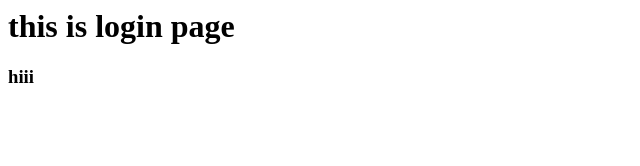
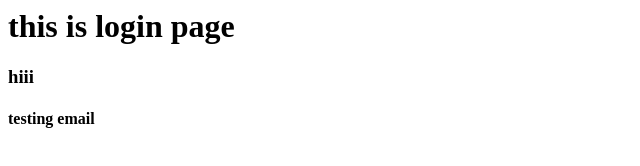
Before and after one commit to Mizba-Hub/demo-bloodbank-app, a plain HTML site: page login.html in a window 1280 px wide. Shown: the whole page, without its empty margins (0-640 px from the left). Drawn offline with Linux system fonts and the light colour scheme.

Commit message:
tested email and updated page

```diff
--- a/login.html
+++ b/login.html
@@ -5,5 +5,6 @@
     <body>
         <h1>this is login page</h1>
         <h3>hiii</h3>
+        <h4>testing email</h4>
     </body>
 </html>
```
